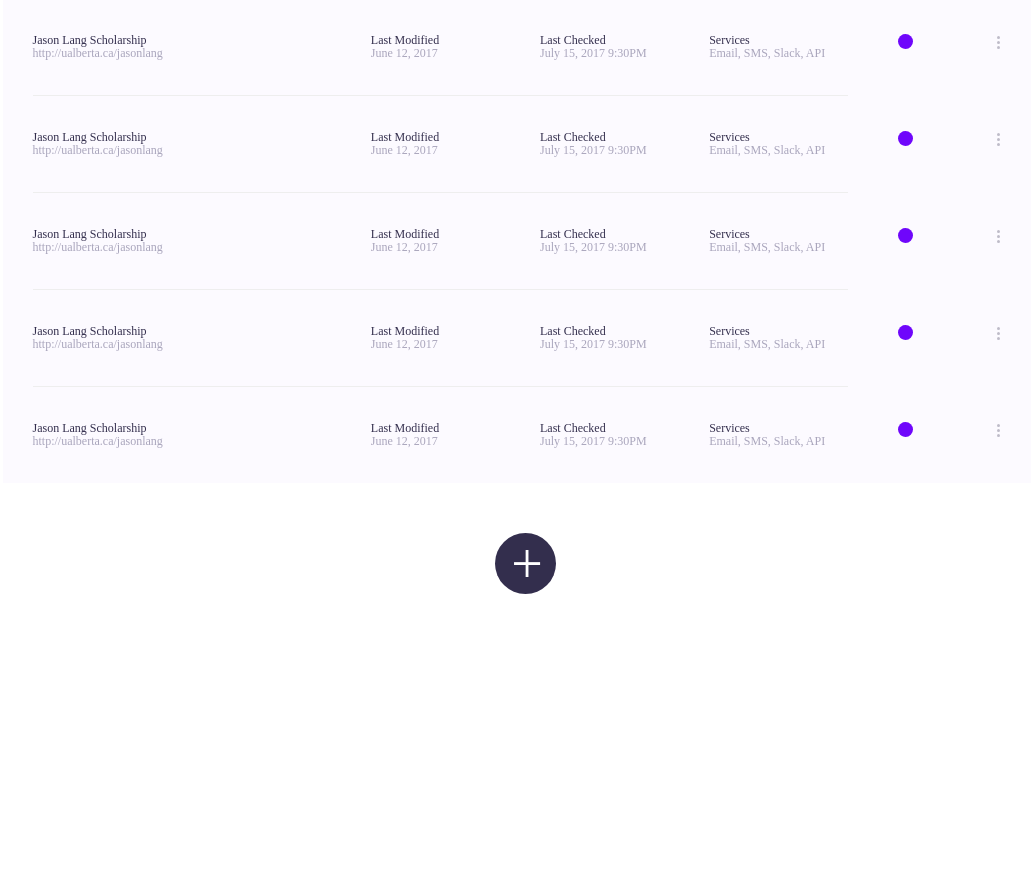
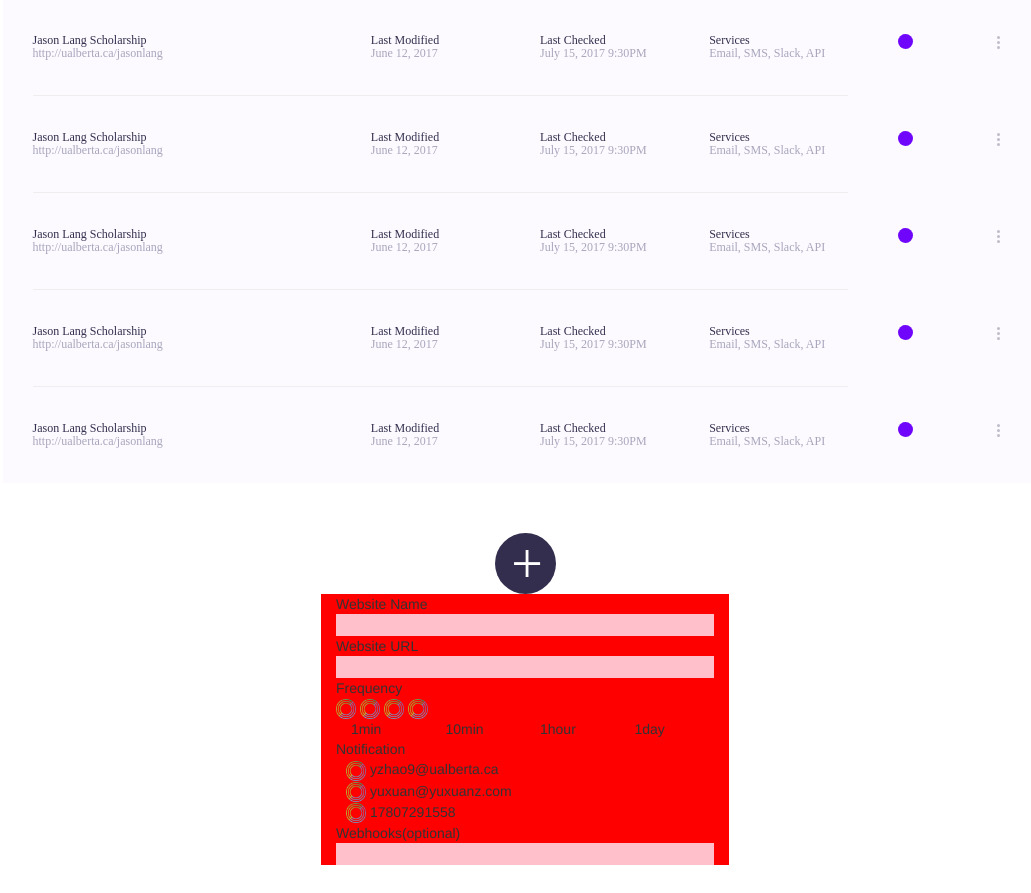
Before and after one commit to maharshmellow/trakr, a Django app: page /home in a window 1280 px wide. Shown: the part 151-1044 px from the top of the page, without its empty margins (115-1146 px from the left). Before the commit the page ends 745 px from the top, so only its background shows below. Run offline with Django 3.2, Linux system fonts and the light colour scheme; some libraries are stand-ins or nearby versions.

Commit message:
make sense

```diff
--- a/trakr/templates/trakr/home.html
+++ b/trakr/templates/trakr/home.html
@@ -208,9 +208,67 @@
             <!-- <div class="col-md-1" style="background-color: grey">sdf</div> -->
         </div>
         <input id="addButton" class="undraggable center-block" type="image" src="{% static 'trakr/images/add_button.svg' %}" name="5555" onclick="addItem()" />
+
+<div class="z-depth-1">
+        <div id="yourdiv">
+          <div class="col-md-4 col-md-offset-4" style="background:red">
+            Website Name
+            <br>
+            <input id="pinkinput"/>
+            <br>
+            Website URL
+            <br>
+            <input id="pinkinput"/>
+            <br>
+            Frequency
+            <br>
+            <div id="fourcircle">
+            <img class="col-xl-3" src="{% static 'trakr/images/Circle.png' %}" style="width: 20px; height:20px"></img>
+            <img class="col-xl-3" src="{% static 'trakr/images/Circle.png' %}" style=" width: 20px; height:20px"></img>
+            <img class="col-xl-3" src="{% static 'trakr/images/Circle.png' %}" style="width: 20px; height:20px"></img>
+            <img class="col-xl-3" src="{% static 'trakr/images/Circle.png' %}" style=" width: 20px; height:20px"></img>
+          </div>
+          <div>
+            <div class="col-md-3">
+            1min</div> <div class="col-md-3"> 10min </div> <div class="col-md-3">1hour</div><div class="col-md-3"> 1day</div>
+            </div>
+            Notification
+            <br>
+            <img class="undraggable" src="{% static 'trakr/images/Circle.png' %}" style="padding-left: 10px; width: 30px; height:20px"></img>
+            yzhao9@ualberta.ca
+            <br>
+            <img class="undraggable" src="{% static 'trakr/images/Circle.png' %}" style="padding-left: 10px; width: 30px; height:20px"></img>
+            yuxuan@yuxuanz.com
+            <br>
+            <img class="undraggable" src="{% static 'trakr/images/Circle.png' %}" style="padding-left: 10px; width: 30px; height:20px"></img>
+            17807291558
+            <br>
+            Webhooks(optional)
+            <br>
+            <input/ id="pinkinput">
+
+          </div>
+        </div>
+      </div>
     </div>
+
 </body>
 <style>
+
+#yourdiv{
+  background-color: red;
+
+
+}
+#pinkinput{
+  background-color: pink;
+  width: 100%;
+  border: none;
+}
+#pinkinput:focus{
+  outline: none;
+}
+
 body {
     margin: 0;
     padding: 2em;
```
Also changed, not shown: trakr/static/trakr/images/Circle.png (added).
